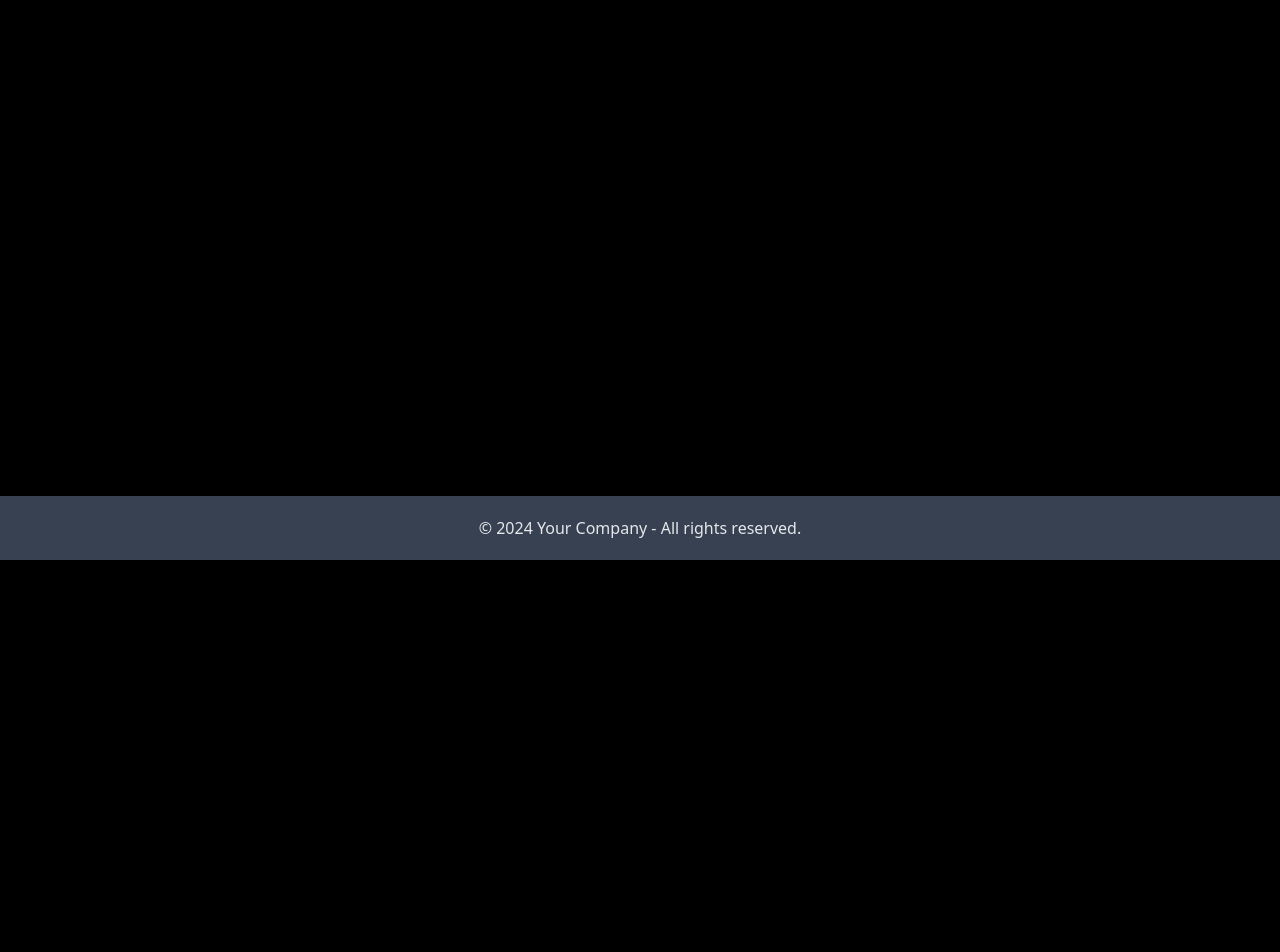
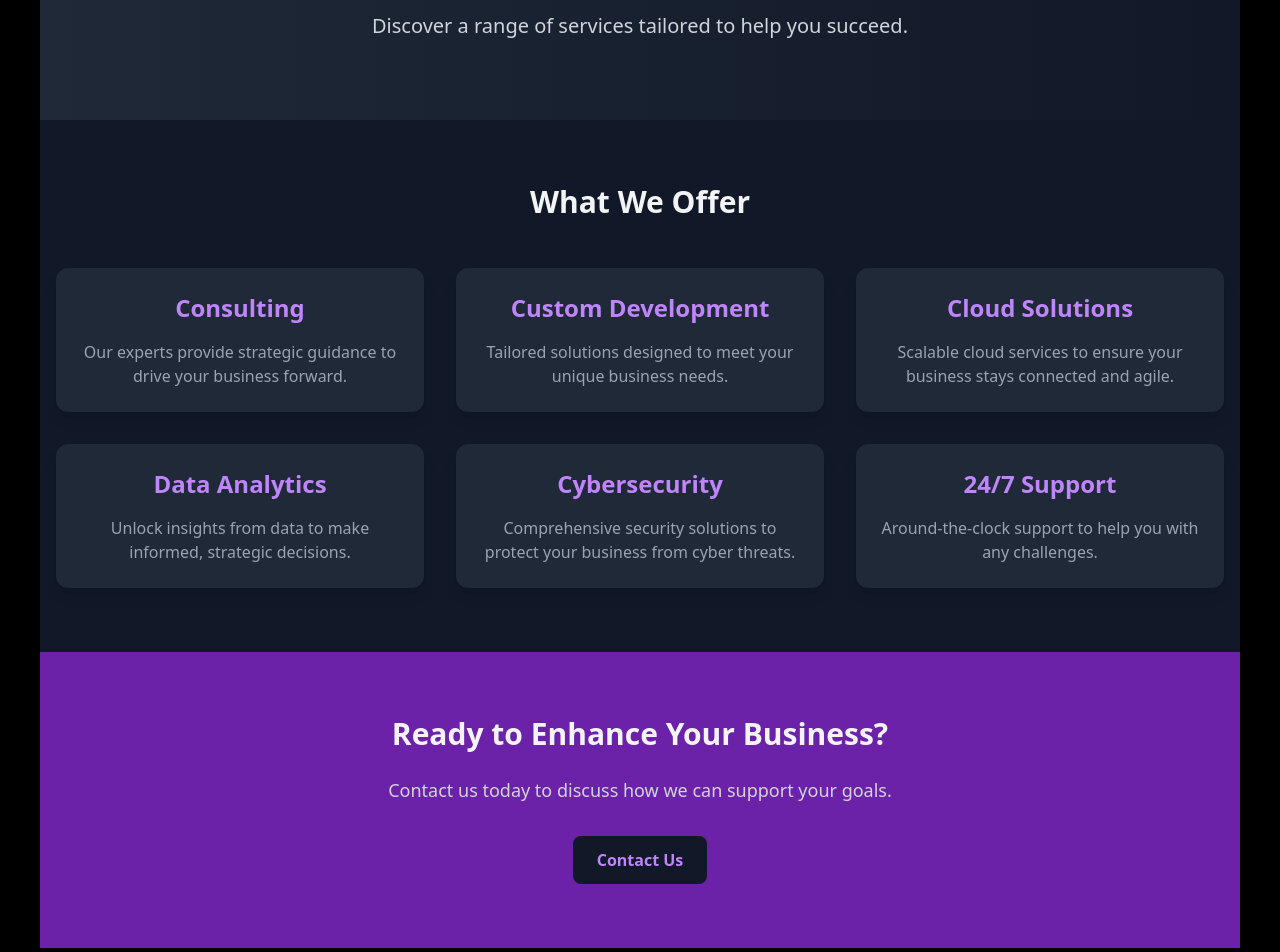
Before and after one commit to Ashhad1200/MERN, a React (Vite) app in the folder MERN Project/frontend/: page /services in a window 1280 px wide. Shown: the part 240-1192 px from the top of the page. Before the commit the page ends 800 px from the top, so only its background shows below. Built offline with nearby package versions, Linux system fonts and the light colour scheme.

Commit message:
"Updated Users, About, and Services components with new UI designs and layouts."

```diff
--- a/MERN Project/frontend/src/Components/Users.jsx
+++ b/MERN Project/frontend/src/Components/Users.jsx
@@ -4,24 +4,28 @@ import LoadingScreen from "./Loader";
 
 const UsersList = () => {
   const { data: users, isLoading, isError, error } = useListUsers();
-  const userCount = users ? users.length : 0;
-  if (isLoading)
-    return <LoadingScreen />;
+  if (isLoading) return <LoadingScreen />;
   if (isError)
     return <p className="text-center text-red-500">Error: {error}</p>;
 
   return (
-    <div className="container mx-auto p-4">
-      <h2 className="text-2xl font-bold mb-4 text-center">Users List</h2>
-      <div className="grid grid-cols-1 sm:grid-cols-2 md:grid-cols-3 lg:grid-cols-4 gap-4 p-4">
+    <div className="container mx-auto p-6">
+      <h2 className="text-3xl font-extrabold mb-6 text-center text-white">Users List</h2>
+      <div className="grid grid-cols-1 sm:grid-cols-2 md:grid-cols-3 lg:grid-cols-4 gap-6">
         {users.map((user) => (
-          <div key={user._id}>
-            <Link to={`/userDetails/${user._id}`}>
-              <div className="bg-gray-100 p-4 rounded-md shadow-md transition-shadow hover:shadow-lg">
-                <span className="text-black font-semibold">Username : </span>
-                <span className="text-black">{user.username} </span>
-              </div>
-            </Link>
+          <div
+            className="flex flex-col rounded-2xl bg-white shadow-lg hover:shadow-xl transition-shadow p-6"
+            key={user._id}
+          >
+            <div className="flex flex-col items-center text-center space-y-3">
+              <h3 className="text-xl font-semibold text-gray-800">{user.username}</h3>
+              <p className="text-gray-600">{user.email}</p>
+              <Link to={`/userDetails/${user._id}`} className="w-full">
+                <button className="mt-4 w-full bg-purple-600 text-white font-semibold py-2 rounded-lg hover:bg-purple-700 active:scale-95 transform transition-transform">
+                  View Details
+                </button>
+              </Link>
+            </div>
           </div>
         ))}
       </div>
--- a/MERN Project/frontend/src/Pages/About.jsx
+++ b/MERN Project/frontend/src/Pages/About.jsx
@@ -1,11 +1,65 @@
-import React from 'react'
+import React from "react";
+import { Link } from "react-router-dom";
 
 const About = () => {
   return (
-    <div>
-      <h1>About Page</h1>
+    <div className="bg-gray-900 text-gray-100 min-h-screen">
+      {/* Hero Section */}
+      <section className="bg-gradient-to-r from-gray-800 to-gray-900 py-20 px-4">
+        <div className="container mx-auto text-center">
+          <h1 className="text-4xl md:text-5xl font-extrabold mb-6 text-gray-100">
+            Welcome to Our Platform
+          </h1>
+          <p className="text-lg md:text-xl mb-8 text-gray-300">
+            Discover the most innovative solutions to streamline your workflow.
+          </p>
+          <Link to="/login">
+            <button className="bg-purple-600 text-gray-100 font-bold py-3 px-6 rounded-lg hover:bg-purple-700 transition">
+              Get Started
+            </button>
+          </Link>
+        </div>
+      </section>
+
+      {/* Features Section */}
+      <section className="container mx-auto py-16 px-4">
+        <h2 className="text-3xl font-bold text-center text-gray-100 mb-12">Why Choose Us</h2>
+        <div className="grid grid-cols-1 sm:grid-cols-2 md:grid-cols-3 gap-8">
+          <div className="bg-gray-800 shadow-lg p-6 rounded-xl text-center">
+            <h3 className="text-xl font-semibold text-gray-100 mb-4">User-Friendly Interface</h3>
+            <p className="text-gray-400">
+              Our platform is designed with simplicity in mind, allowing you to get more done with ease.
+            </p>
+          </div>
+          <div className="bg-gray-800 shadow-lg p-6 rounded-xl text-center">
+            <h3 className="text-xl font-semibold text-gray-100 mb-4">Secure & Reliable</h3>
+            <p className="text-gray-400">
+              Security is our top priority. We ensure your data is protected with advanced encryption.
+            </p>
+          </div>
+          <div className="bg-gray-800 shadow-lg p-6 rounded-xl text-center">
+            <h3 className="text-xl font-semibold text-gray-100 mb-4">24/7 Customer Support</h3>
+            <p className="text-gray-400">
+              Our dedicated team is available around the clock to help you with any issues.
+            </p>
+          </div>
+        </div>
+      </section>
+
+      {/* Call-to-Action Section */}
+      <section className="bg-purple-800 py-16 text-center text-gray-100">
+        <h2 className="text-3xl font-bold mb-6">Ready to Get Started?</h2>
+        <p className="mb-8 text-lg text-gray-300">
+          Join thousands of satisfied users and experience the difference.
+        </p>
+        <Link to="/login">
+          <button className="bg-gray-900 text-purple-400 font-bold py-3 px-6 rounded-lg hover:bg-gray-800 transition">
+            Join Us Today
+          </button>
+        </Link>
+      </section>
     </div>
-  )
-}
+  );
+};
 
-export default About
+export default About;
--- a/MERN Project/frontend/src/Pages/Services.jsx
+++ b/MERN Project/frontend/src/Pages/Services.jsx
@@ -1,13 +1,82 @@
-import React from 'react'
+import React from "react";
+import { Link } from "react-router-dom";
 
 const Services = () => {
   return (
-    <div>
-      <h1>
-        services
-      </h1>
+    <div className="bg-gray-900 text-gray-100 min-h-screen">
+      {/* Hero Section */}
+      <section className="bg-gradient-to-r from-gray-800 to-gray-900 py-20 px-4">
+        <div className="container mx-auto text-center">
+          <h1 className="text-4xl md:text-5xl font-extrabold mb-6">Our Services</h1>
+          <p className="text-lg md:text-xl text-gray-300">
+            Discover a range of services tailored to help you succeed.
+          </p>
+        </div>
+      </section>
+
+      {/* Services Section */}
+      <section className="container mx-auto py-16 px-4">
+        <h2 className="text-3xl font-bold text-center mb-12">What We Offer</h2>
+        <div className="grid grid-cols-1 sm:grid-cols-2 md:grid-cols-3 gap-8">
+          {/* Service 1 */}
+          <div className="bg-gray-800 shadow-lg p-6 rounded-xl text-center transition-transform transform hover:scale-105">
+            <h3 className="text-2xl font-semibold mb-4 text-purple-400">Consulting</h3>
+            <p className="text-gray-400">
+              Our experts provide strategic guidance to drive your business forward.
+            </p>
+          </div>
+          {/* Service 2 */}
+          <div className="bg-gray-800 shadow-lg p-6 rounded-xl text-center transition-transform transform hover:scale-105">
+            <h3 className="text-2xl font-semibold mb-4 text-purple-400">Custom Development</h3>
+            <p className="text-gray-400">
+              Tailored solutions designed to meet your unique business needs.
+            </p>
+          </div>
+          {/* Service 3 */}
+          <div className="bg-gray-800 shadow-lg p-6 rounded-xl text-center transition-transform transform hover:scale-105">
+            <h3 className="text-2xl font-semibold mb-4 text-purple-400">Cloud Solutions</h3>
+            <p className="text-gray-400">
+              Scalable cloud services to ensure your business stays connected and agile.
+            </p>
+          </div>
+          {/* Service 4 */}
+          <div className="bg-gray-800 shadow-lg p-6 rounded-xl text-center transition-transform transform hover:scale-105">
+            <h3 className="text-2xl font-semibold mb-4 text-purple-400">Data Analytics</h3>
+            <p className="text-gray-400">
+              Unlock insights from data to make informed, strategic decisions.
+            </p>
+          </div>
+          {/* Service 5 */}
+          <div className="bg-gray-800 shadow-lg p-6 rounded-xl text-center transition-transform transform hover:scale-105">
+            <h3 className="text-2xl font-semibold mb-4 text-purple-400">Cybersecurity</h3>
+            <p className="text-gray-400">
+              Comprehensive security solutions to protect your business from cyber threats.
+            </p>
+          </div>
+          {/* Service 6 */}
+          <div className="bg-gray-800 shadow-lg p-6 rounded-xl text-center transition-transform transform hover:scale-105">
+            <h3 className="text-2xl font-semibold mb-4 text-purple-400">24/7 Support</h3>
+            <p className="text-gray-400">
+              Around-the-clock support to help you with any challenges.
+            </p>
+          </div>
+        </div>
+      </section>
+
+      {/* Call-to-Action Section */}
+      <section className="bg-purple-800 py-16 text-center">
+        <h2 className="text-3xl font-bold mb-6">Ready to Enhance Your Business?</h2>
+        <p className="mb-8 text-lg text-gray-300">
+          Contact us today to discuss how we can support your goals.
+        </p>
+        <Link to="/contact">
+          <button className="bg-gray-900 text-purple-400 font-bold py-3 px-6 rounded-lg hover:bg-gray-800 transition">
+            Contact Us
+          </button>
+        </Link>
+      </section>
     </div>
-  )
-}
+  );
+};
 
-export default Services
+export default Services;
```
